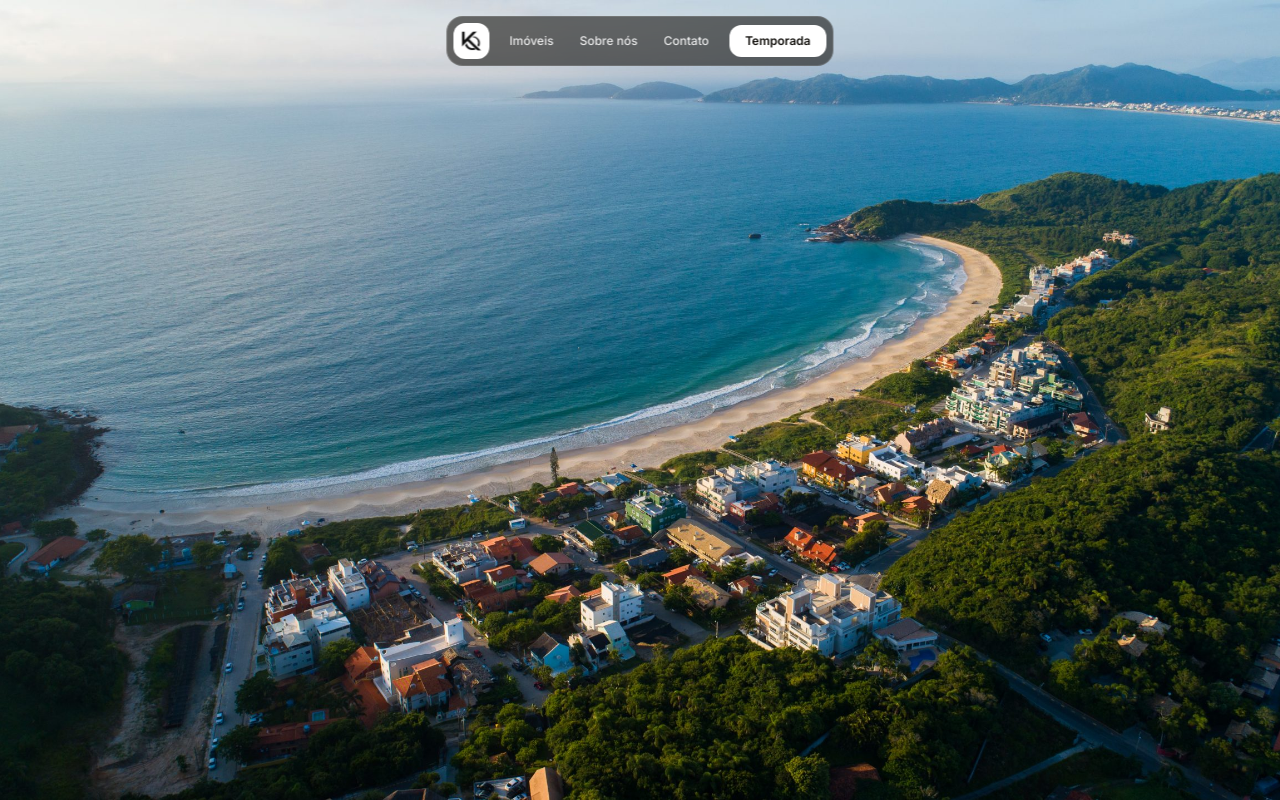
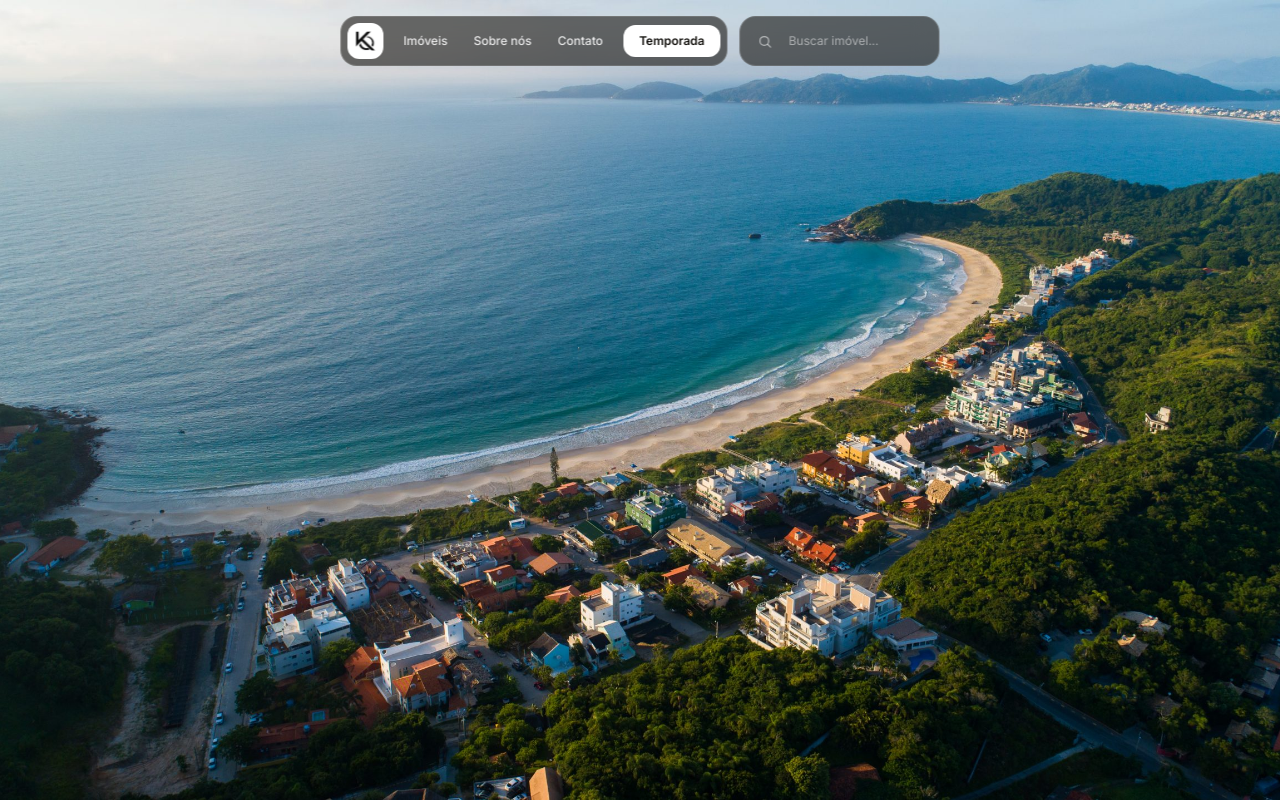
Before and after one commit to gmateusb/site-imoveis, a Next.js app: page / in a window 1280 px wide. Built offline with nearby package versions, Linux system fonts and the light colour scheme.

Commit message:
Adiciona barra de pesquisa no header

```diff
--- /dev/null
+++ b/components/BarraPesquisaHeader.tsx
@@ -0,0 +1,39 @@
+'use client'
+
+import { useRouter } from 'next/navigation'
+import { useState } from 'react'
+
+export default function BarraPesquisaHeader() {
+  const router = useRouter()
+  const [valor, setValor] = useState('')
+
+  function buscar() {
+    const params = new URLSearchParams()
+    if (valor) params.set('busca', valor)
+    router.push(`/imoveis?${params.toString()}`)
+  }
+
+  return (
+    <div
+      className="hidden sm:flex items-center gap-1.5 p-1.5 rounded-2xl backdrop-blur-md"
+      style={{ backgroundColor: 'rgba(21, 19, 15, 0.6)', border: '1px solid rgba(255,255,255,0.12)' }}
+    >
+      <span className="flex items-center justify-center w-9 h-9 shrink-0">
+        <svg width="15" height="15" viewBox="0 0 24 24" fill="none" stroke="rgba(255,255,255,0.55)" strokeWidth="2" strokeLinecap="round" strokeLinejoin="round">
+          <circle cx="11" cy="11" r="7" />
+          <path d="M21 21l-4.3-4.3" />
+        </svg>
+      </span>
+      <input
+        type="text"
+        value={valor}
+        onChange={(e) => setValor(e.target.value)}
+        onKeyDown={(e) => {
+          if (e.key === 'Enter') buscar()
+        }}
+        placeholder="Buscar imóvel..."
+        className="bg-transparent text-xs text-white placeholder-white/50 outline-none w-36 pr-3"
+      />
+    </div>
+  )
+}
--- a/components/Header.tsx
+++ b/components/Header.tsx
@@ -1,8 +1,9 @@
 import Link from 'next/link'
+import BarraPesquisaHeader from './BarraPesquisaHeader'
 
 export default function Header() {
   return (
-    <header className="fixed top-4 left-1/2 -translate-x-1/2 z-50 flex justify-center px-3 w-full sm:w-auto">
+    <header className="fixed top-4 left-1/2 -translate-x-1/2 z-50 flex items-center justify-center gap-3 px-3 w-full sm:w-auto">
       <div
         className="flex items-center gap-1 p-1.5 rounded-2xl backdrop-blur-md w-full sm:w-auto"
         style={{ backgroundColor: 'rgba(21, 19, 15, 0.6)', border: '1px solid rgba(255,255,255,0.12)' }}
@@ -46,6 +47,8 @@ export default function Header() {
           Temporada
         </Link>
       </div>
+
+      <BarraPesquisaHeader />
     </header>
   )
 }
```
